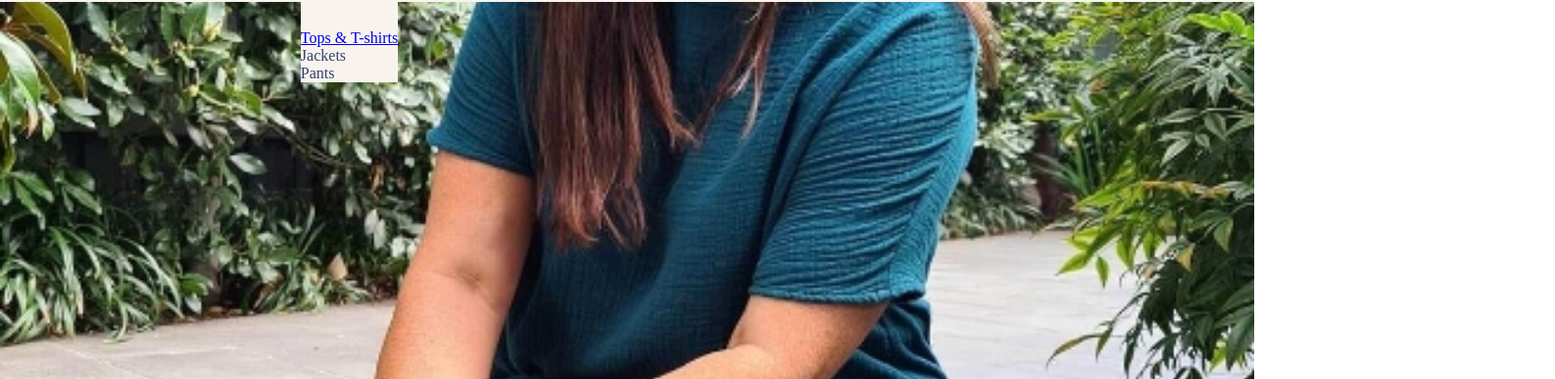
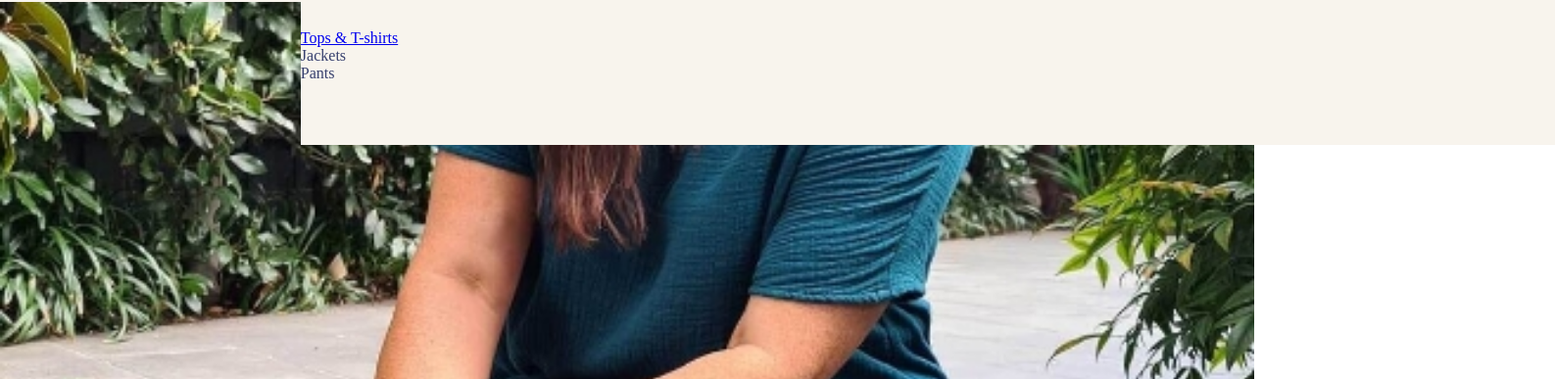
Before and after one commit to jlohtammy/Idyl-implementation, a plain HTML site: page index.html in a window 1280 px wide. Shown: the part 87-474 px from the top of the page at 98% size, 1587 px wide, since content can reach past the window. Drawn offline with Linux system fonts and the light colour scheme; a web font is replaced by a local one.

Commit message:
mega menu changes

```diff
--- a/index_styles.css
+++ b/index_styles.css
@@ -57,7 +57,8 @@ nav > ul > li > a:hover{
 .megaMenu{
     background-color: var(--colour-lightest); /*just to make it easier to see in live*/
     position: absolute;
-    padding-top: 5%;
+    padding: 5% 0 5% 0;
+    width: 100%;
 }
 
 .megaMenu ul{
```
